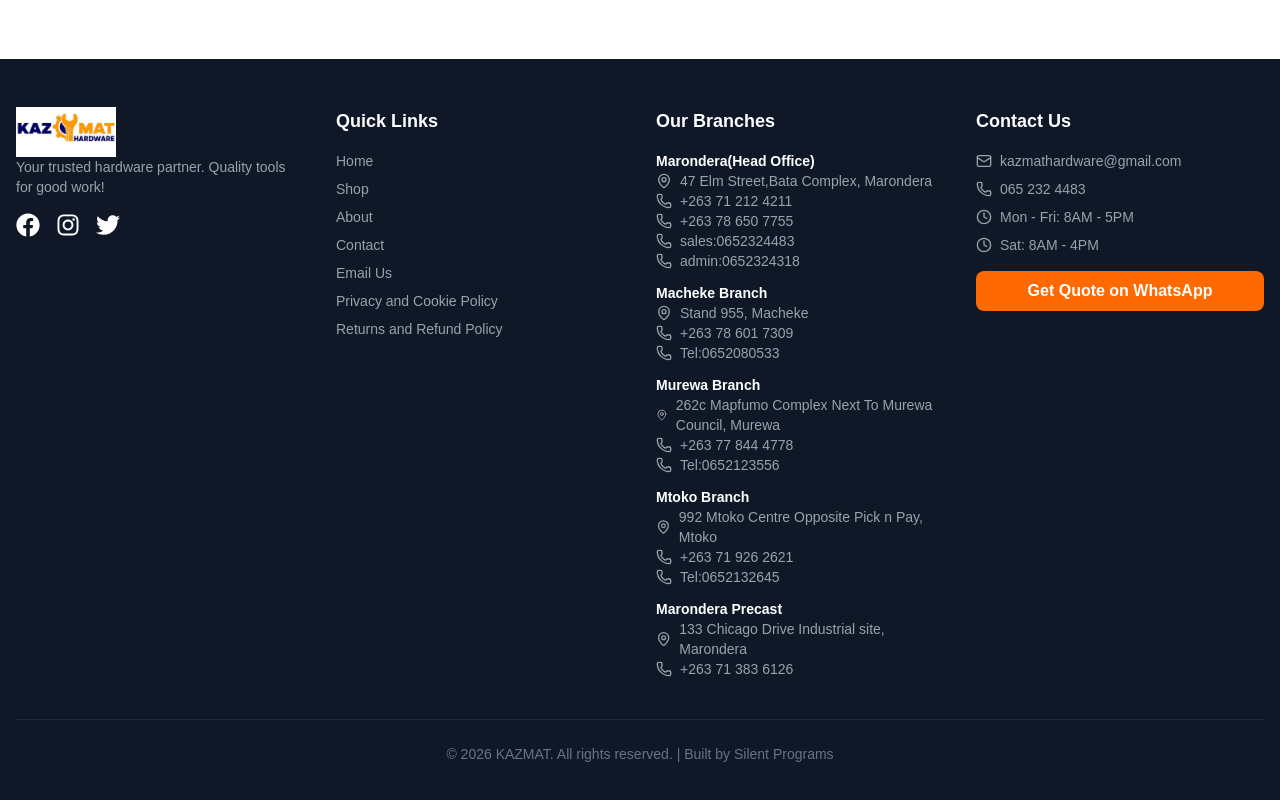
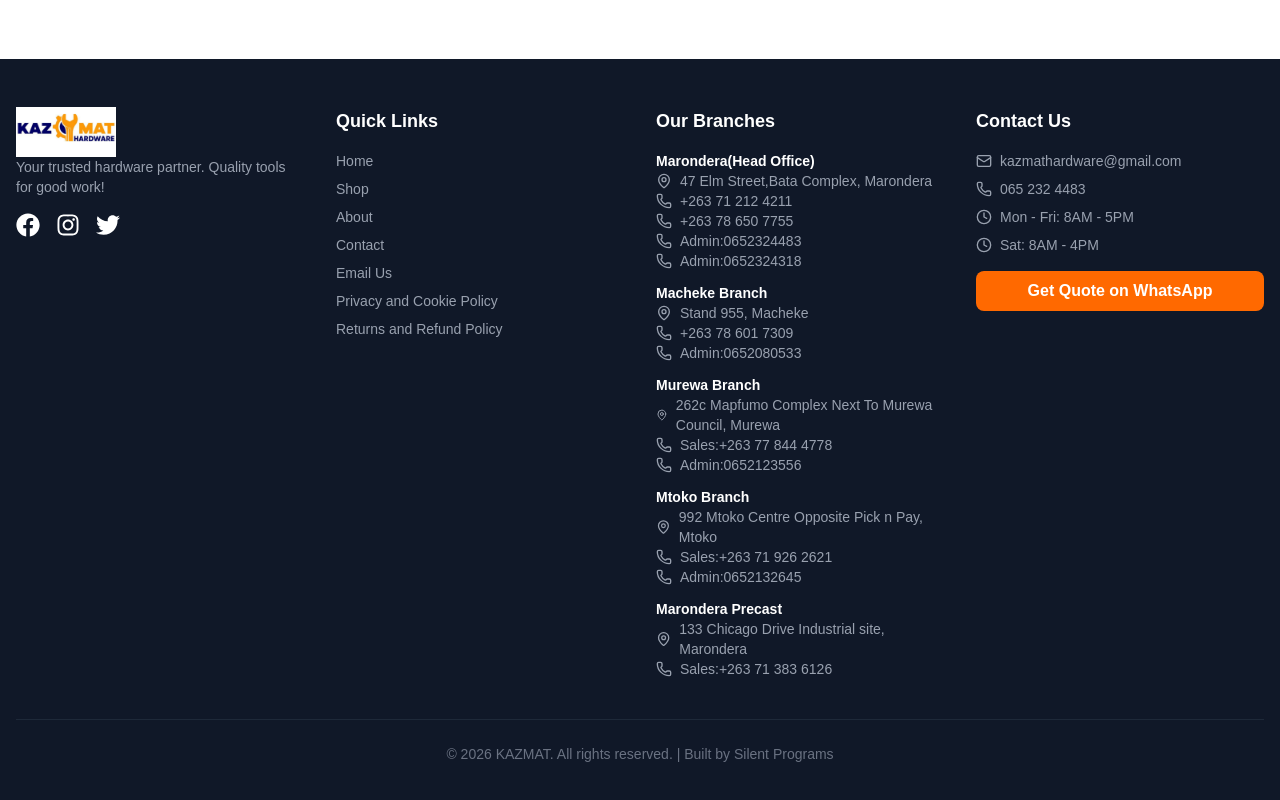
Before and after one commit to silenttakudzwa941-prog/buildmart, a Next.js app: page /product/p001 in a window 1280 px wide. Shown: the part 745-1545 px from the top of the page. Built offline with nearby package versions, Linux system fonts and the light colour scheme.

Commit message:
adjusted the admin and sales numbers

```diff
--- a/components/Footer.tsx
+++ b/components/Footer.tsx
@@ -44,31 +44,31 @@ export default function Footer() {
                 <p className="flex items-center gap-2"><MapPin className="w-4 h-4"/> 47 Elm Street,Bata Complex, Marondera</p>
                 <p className="flex items-center gap-2"><Phone className="w-4 h-4"/> +263 71 212 4211</p>
               <p className="flex items-center gap-2"><Phone className="w-4 h-4"/> +263 78 650 7755</p>
-              <p className="flex items-center gap-2"><Phone className="w-4 h-4"/> sales:0652324483</p>
-              <p className="flex items-center gap-2"><Phone className="w-4 h-4"/> admin:0652324318</p>
+              <p className="flex items-center gap-2"><Phone className="w-4 h-4"/> Admin:0652324483</p>
+              <p className="flex items-center gap-2"><Phone className="w-4 h-4"/> Admin:0652324318</p>
               </div>
               <div>
                 <p className="font-semibold text-white">Macheke Branch</p>
                 <p className="flex items-center gap-2"><MapPin className="w-4 h-4"/> Stand 955, Macheke</p>
                 <p className="flex items-center gap-2"><Phone className="w-4 h-4"/> +263 78 601 7309</p>
-                <p className="flex items-center gap-2"><Phone className="w-4 h-4"/> Tel:0652080533</p>
+                <p className="flex items-center gap-2"><Phone className="w-4 h-4"/> Admin:0652080533</p>
               </div>
               <div>
                 <p className="font-semibold text-white">Murewa Branch</p>
                 <p className="flex items-center gap-2"><MapPin className="w-4 h-4"/> 262c Mapfumo Complex Next To Murewa Council, Murewa</p>
-                <p className="flex items-center gap-2"><Phone className="w-4 h-4"/> +263 77 844 4778</p>
-                <p className="flex items-center gap-2"><Phone className="w-4 h-4"/> Tel:0652123556</p>
+                <p className="flex items-center gap-2"><Phone className="w-4 h-4"/> Sales:+263 77 844 4778</p>
+                <p className="flex items-center gap-2"><Phone className="w-4 h-4"/> Admin:0652123556</p>
               </div>
               <div>
                 <p className="font-semibold text-white">Mtoko Branch</p>
                 <p className="flex items-center gap-2"><MapPin className="w-4 h-4"/> 992 Mtoko Centre Opposite Pick n Pay, Mtoko</p>
-                <p className="flex items-center gap-2"><Phone className="w-4 h-4"/> +263 71 926 2621</p>
-                <p className="flex items-center gap-2"><Phone className="w-4 h-4"/> Tel:0652132645</p>
+                <p className="flex items-center gap-2"><Phone className="w-4 h-4"/> Sales:+263 71 926 2621</p>
+                <p className="flex items-center gap-2"><Phone className="w-4 h-4"/> Admin:0652132645</p>
               </div>
               <div>
                 <p className="font-semibold text-white">Marondera Precast</p>
                 <p className="flex items-center gap-2"><MapPin className="w-4 h-4"/> 133 Chicago Drive Industrial site, Marondera</p>
-                <p className="flex items-center gap-2"><Phone className="w-4 h-4"/> +263 71 383 6126</p>
+                <p className="flex items-center gap-2"><Phone className="w-4 h-4"/> Sales:+263 71 383 6126</p>
               </div>
             </div>
           </div>
--- a/src/app/page.tsx
+++ b/src/app/page.tsx
@@ -42,28 +42,28 @@ export default function Home() {
       id: "marondera",
       name: "Marondera (Head Office)",
       address: "Marondera, Zimbabwe",
-      phones: ["+263 712 124 211", "+263 786 507 755", "Sales: 065 232 4453", "Admin: 065 232 4318"],
+      phones: ["Sales:+263 712 124 211", "Sales:+263 786 507 755", "Admin:065 232 4453", "Admin: 065 232 4318"],
       img: "/hero/marondera.jpg"
     },
     {
       id: "macheke",
       name: "Macheke",
       address: "Macheke, Zimbabwe",
-      phones: ["0786 017 309", "Tel: 065 209 0533"],
+      phones: ["Sales:+263 786 017 309", "Admin: 065 209 0533"],
       img: "/hero/macheke.jpeg"
     },
     {
       id: "murewa",
       name: "Murewa",
       address: "Murewa, Zimbabwe",
-      phones: ["+263 778 444 778", "065 212 3886"],
+      phones: ["Sales:+263 778 444 778", "Admin:+263 652 123 456"],
       img: "/hero/murewa.jpeg"
     },
     {
       id: "mutoko",
       name: "Mutoko",
       address: "Mutoko, Zimbabwe",
-      phones: ["+263 719 292 621", "+263 652 132 645"],
+      phones: ["Sales:+263 719 292 621", "Admin:+263 652 132 645"],
       img: "/hero/mutoko.jpeg"
     },
 ]
```
